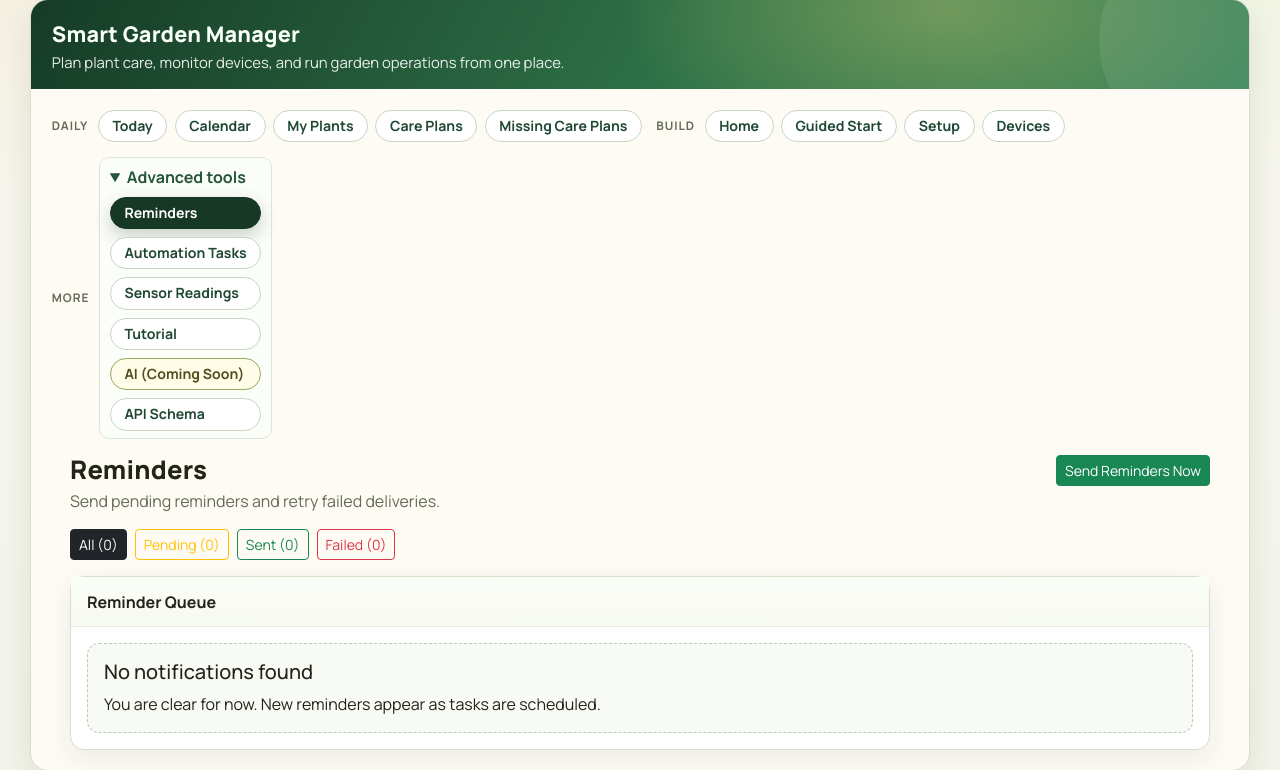
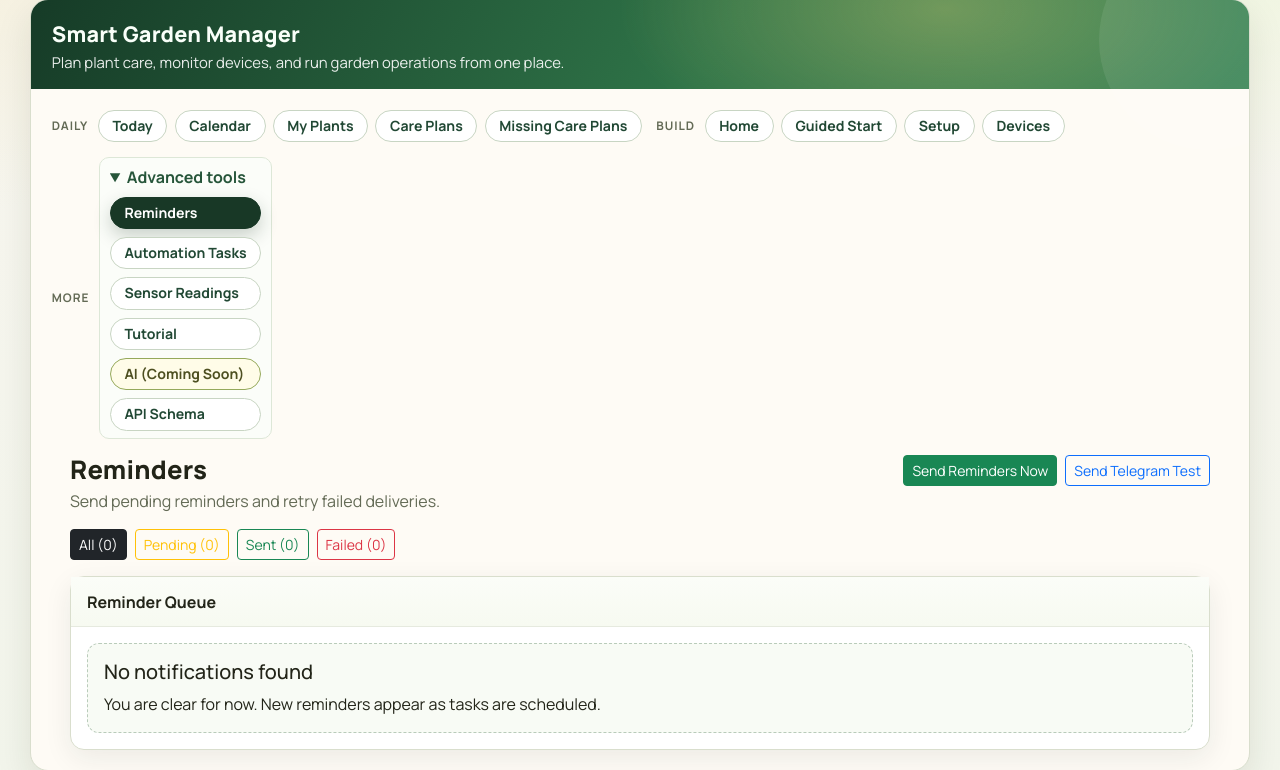
Before and after one commit to trstoyan/smart-garden-manager, a Django app: page /notifications/ in a window 1280 px wide. Shown: the part 21-791 px from the top of the page. Run offline with Django 4.2, Linux system fonts and the light colour scheme; data that the repository does not hold is empty; parts of the project's set-up code (start-up, migrations or seed data) failed here and were passed over; some libraries are stand-ins or nearby versions.

Commit message:
Add Telegram test reminder action in notifications UI

```diff
--- a/smart_garden/plants/urls.py
+++ b/smart_garden/plants/urls.py
@@ -30,6 +30,7 @@ urlpatterns = [
     path('sensor-readings/', views.sensor_readings_center_view, name='sensor_readings_center'),
     path('notifications/', views.notifications_center_view, name='notifications_center'),
     path('notifications/process/', views.process_notifications_view, name='process_notifications'),
+    path('notifications/test-telegram/', views.test_telegram_notification_view, name='test_telegram_notification'),
     path('notifications/<int:notification_id>/retry/', views.retry_notification_view, name='retry_notification'),
     path('device-actions/', views.device_actions_center_view, name='device_actions_center'),
     path('device-actions/process/', views.process_device_actions_view, name='process_device_actions'),
--- a/smart_garden/plants/views.py
+++ b/smart_garden/plants/views.py
@@ -636,6 +636,17 @@ def process_notifications_view(request):
         request,
         f'Processed {result["processed"]} notifications: {result["sent"]} sent, {result["failed"]} failed.',
     )
+    return redirect('plants:notifications_center')
+
+
+@require_POST
+def test_telegram_notification_view(request):
+    try:
+        NotificationDispatcher().send_telegram_test_message()
+    except Exception as exc:
+        messages.error(request, f'Telegram test failed: {exc}')
+    else:
+        messages.success(request, 'Telegram test reminder sent successfully.')
     return redirect('plants:notifications_center')
 
 
--- a/templates/plants/notifications_center.html
+++ b/templates/plants/notifications_center.html
@@ -7,12 +7,18 @@
       <h1 class="page-title">Reminders</h1>
       <p class="page-subtitle">Send pending reminders and retry failed deliveries.</p>
     </div>
-    <form class="d-flex gap-2" method="post" action="{% url 'plants:process_notifications' %}">
-      {% csrf_token %}
-      <input type="hidden" name="batch_size" value="100">
-      <input type="hidden" name="max_attempts" value="6">
-      <button class="btn btn-success btn-sm" type="submit">Send Reminders Now</button>
-    </form>
+    <div class="d-flex gap-2">
+      <form method="post" action="{% url 'plants:process_notifications' %}">
+        {% csrf_token %}
+        <input type="hidden" name="batch_size" value="100">
+        <input type="hidden" name="max_attempts" value="6">
+        <button class="btn btn-success btn-sm" type="submit">Send Reminders Now</button>
+      </form>
+      <form method="post" action="{% url 'plants:test_telegram_notification' %}">
+        {% csrf_token %}
+        <button class="btn btn-outline-primary btn-sm" type="submit">Send Telegram Test</button>
+      </form>
+    </div>
   </div>
 
   <div class="mb-3 d-flex flex-wrap gap-2">
```
Also changed, not shown: smart_garden/plants/services.py (+7 -1 lines), smart_garden/plants/tests.py (+15 -0 lines).
